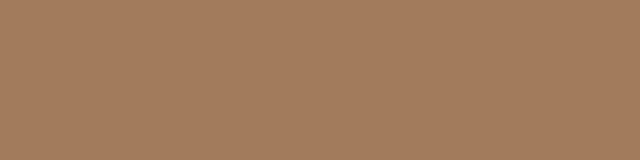
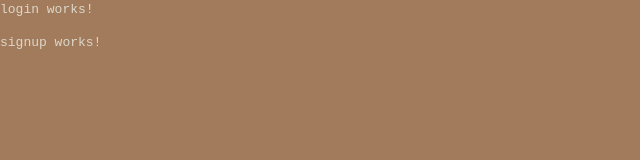
Before and after one commit to AbdallahNagy/Full-Stack-TODO-App, an Angular app: page / in a window 1280 px wide. Shown: the top 160 px of the page, without its empty margins (0-640 px from the left). Built offline with nearby package versions, Linux system fonts and the light colour scheme.

Commit message:
CREATE login and signup components

```diff
--- /dev/null
+++ b/src/app/Components/login/login.component.html
@@ -0,0 +1 @@
+<p>login works!</p>
--- a/src/app/Components/register/register.component.html
+++ b/src/app/Components/register/register.component.html
@@ -1 +1,4 @@
-<p>register works!</p>
+<div class="register">
+    <app-login></app-login>
+    <app-signup></app-signup>
+</div>
--- /dev/null
+++ b/src/app/Components/signup/signup.component.html
@@ -0,0 +1 @@
+<p>signup works!</p>
--- a/src/app/app.component.html
+++ b/src/app/app.component.html
@@ -1,2 +1,3 @@
 
 <!-- <app-main></app-main> -->
+<app-register></app-register>
--- a/src/app/app.module.ts
+++ b/src/app/app.module.ts
@@ -8,6 +8,8 @@ import { MainComponent } from "./Components/main/main.component";
 import { ListsComponent } from './Components/lists/lists.component';
 import { TasksComponent } from './Components/tasks/tasks.component';
 import { RegisterComponent } from './Components/register/register.component';
+import { LoginComponent } from './Components/login/login.component';
+import { SignupComponent } from './Components/signup/signup.component';
 
 const root: Routes = [
   // {path: '/', component:}
@@ -19,7 +21,9 @@ const root: Routes = [
         MainComponent,
         ListsComponent,
         TasksComponent,
-        RegisterComponent
+        RegisterComponent,
+        LoginComponent,
+        SignupComponent
     ],
     providers: [],
     bootstrap: [AppComponent],
```
Also changed, not shown: src/app/Components/login/login.component.ts (added, +10 -0 lines), src/app/Components/signup/signup.component.ts (added, +10 -0 lines), src/app/Components/login/login.component.css (added), src/app/Components/signup/signup.component.css (added).
